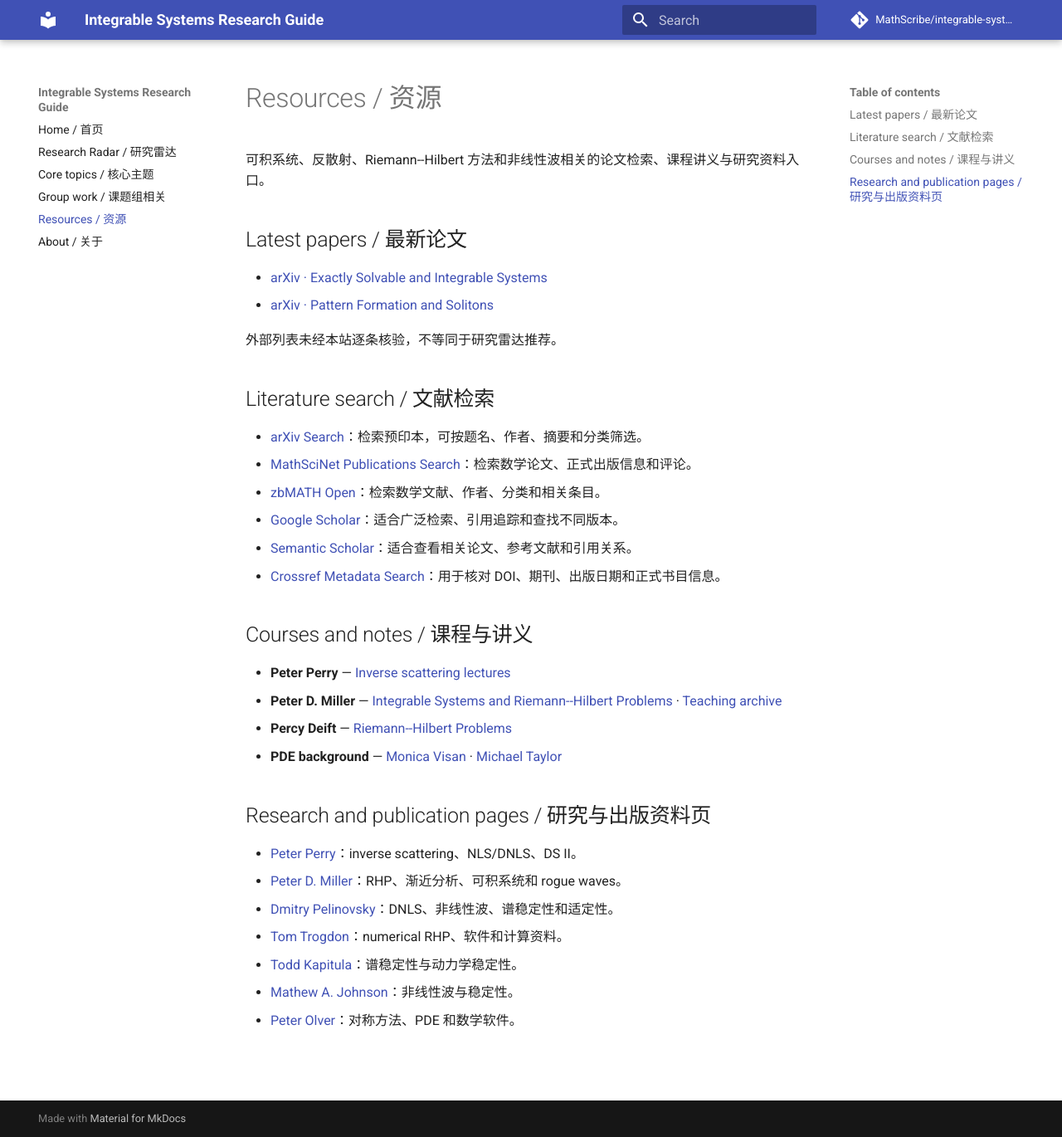
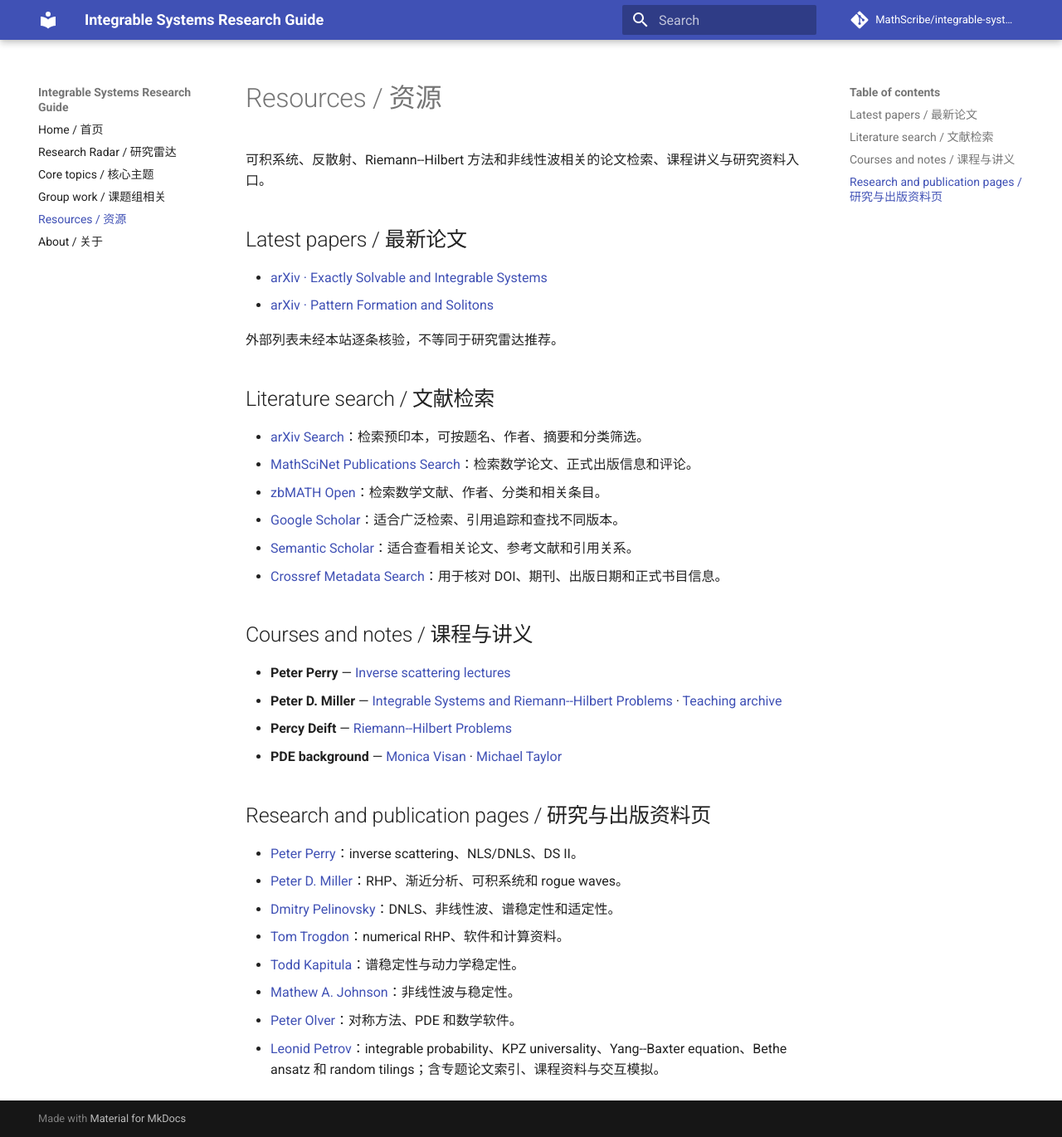
Before and after one commit to MathScribe/integrable-systems-guide, an MkDocs documentation site: the page built from docs/resources.md, in a window 1280 px wide and 1370 px high. Shown: the whole window at 83% size. Built offline with MkDocs 1.6.1 and Material for MkDocs 9.7.7, drawn with Linux system fonts in a browser that asks for light colours; comment, search, counter and statistics services are not loaded.

Commit message:
Add Petrov research resource

```diff
--- a/docs/resources.md
+++ b/docs/resources.md
@@ -34,3 +34,4 @@
 - [Todd Kapitula](https://sites.calvin.edu/tmk5/index.html)：谱稳定性与动力学稳定性。
 - [Mathew A. Johnson](https://matjohn.ku.edu/)：非线性波与稳定性。
 - [Peter Olver](https://www-users.cse.umn.edu/~olver/)：对称方法、PDE 和数学软件。
+- [Leonid Petrov](https://lpetrov.cc/)：integrable probability、KPZ universality、Yang--Baxter equation、Bethe ansatz 和 random tilings；含专题论文索引、课程资料与交互模拟。
```
